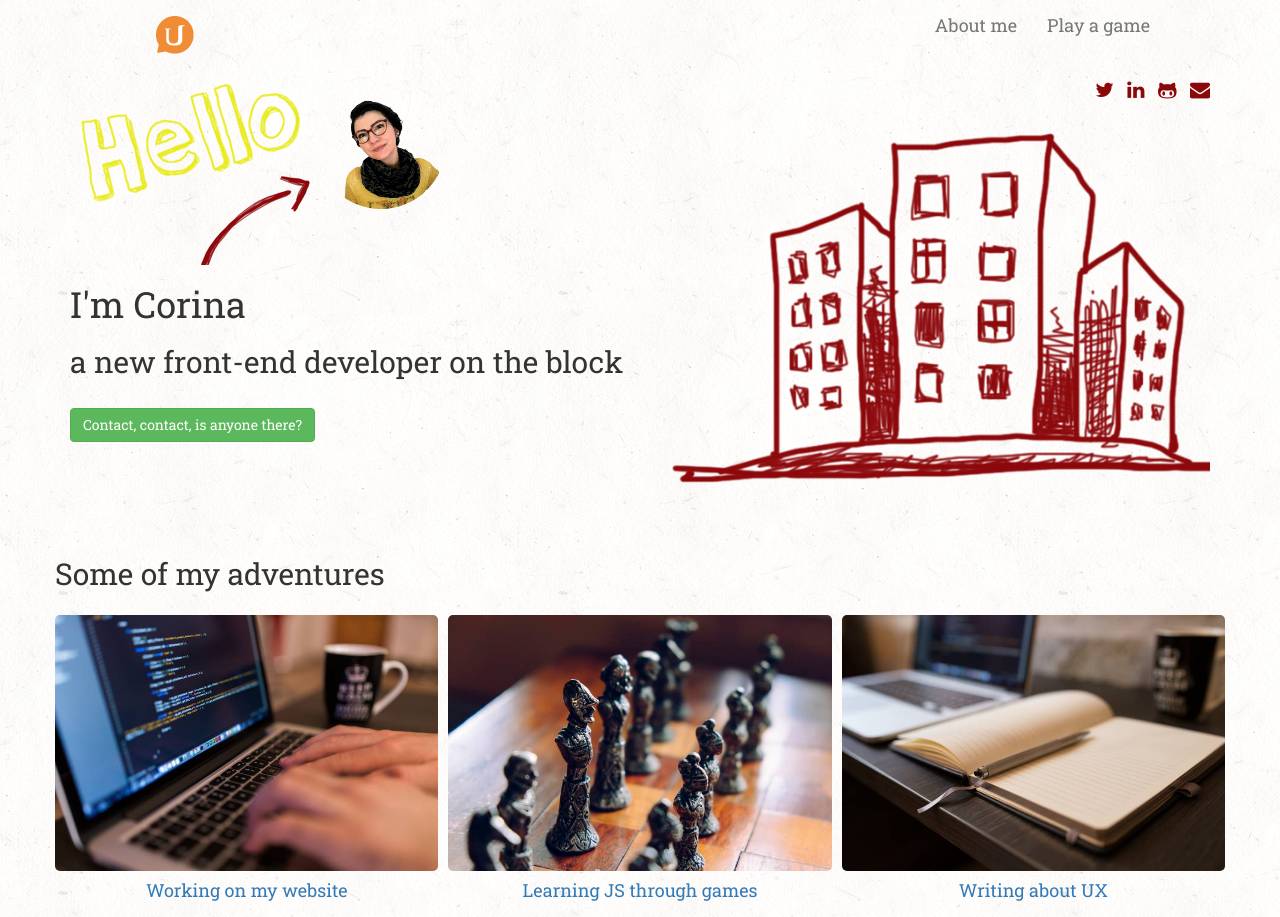
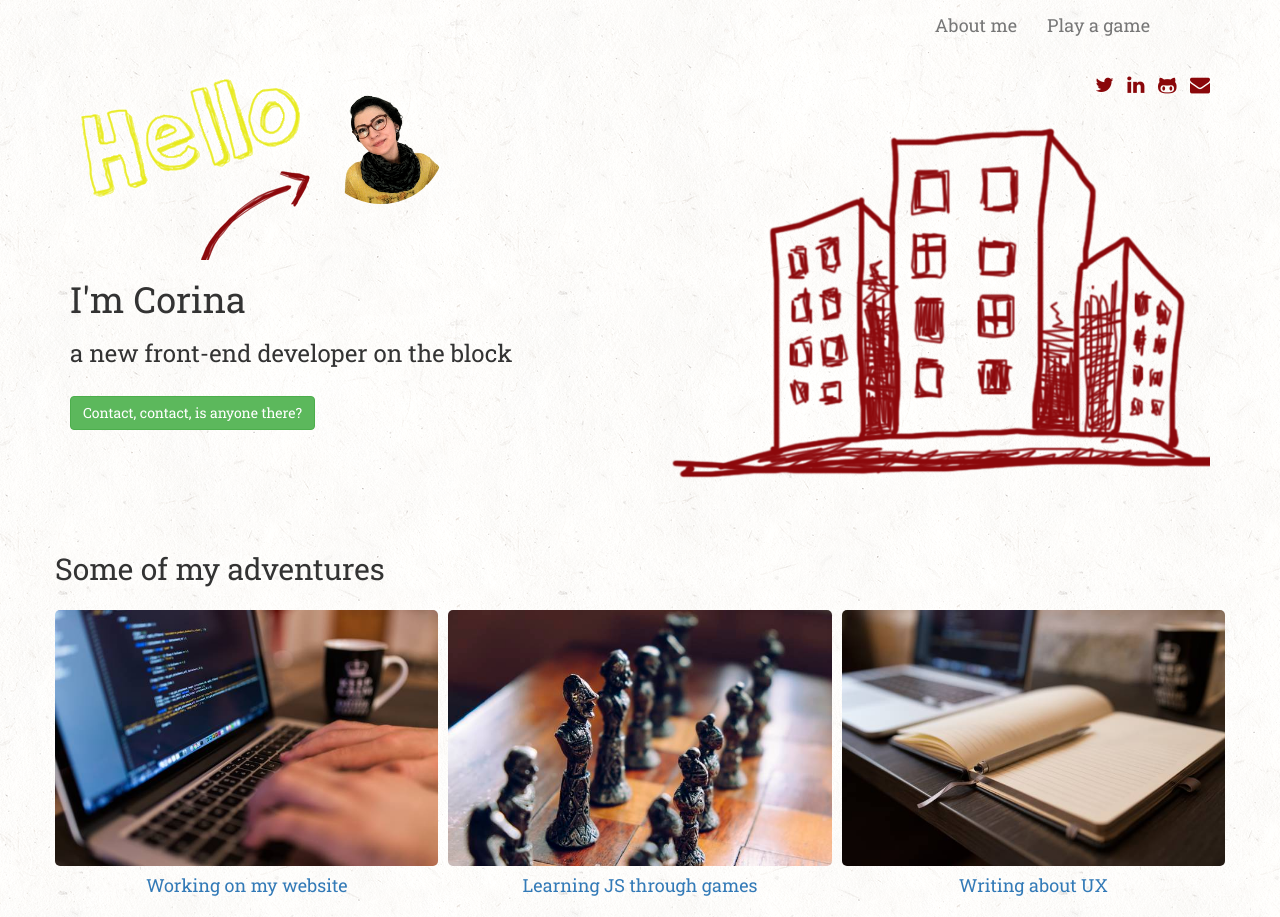
Before and after one commit to CorinaV/Portfolio, a website: page index.html in a window 1280 px wide. Shown: the top 917 px of the page. Drawn offline with nearby package versions, Linux system fonts and the light colour scheme.

Commit message:
Changed introductory text and removed logo

```diff
--- a/index.html
+++ b/index.html
@@ -23,7 +23,6 @@
             <span class="icon-bar"></span>
             <span class="icon-bar"></span>
           </button>
-          <img src="images/logo.png" class="img-responsive logo" alt="Udacity logo">
         </div>
         <div class="collapse navbar-collapse" id="menu">
           <ul class="nav navbar-nav navbar-right">
@@ -46,7 +45,7 @@
         <img class="profile-image" src="images/Corina.png" alt="Profile picture">
         <img class="arrow hidden-xs hidden-md" src="images/arrow.png" alt="Red arrow">
         <h1>I'm Corina</h1>
-        <h2>a new front-end developer on the block</h2>
+        <h3>a new front-end developer on the block</h3>
         <br>
         <a class="btn btn-success" href="mailto:hello@emotionaltech.co" target="_blank">Contact, contact, is anyone there?</a>
       </div>
```
